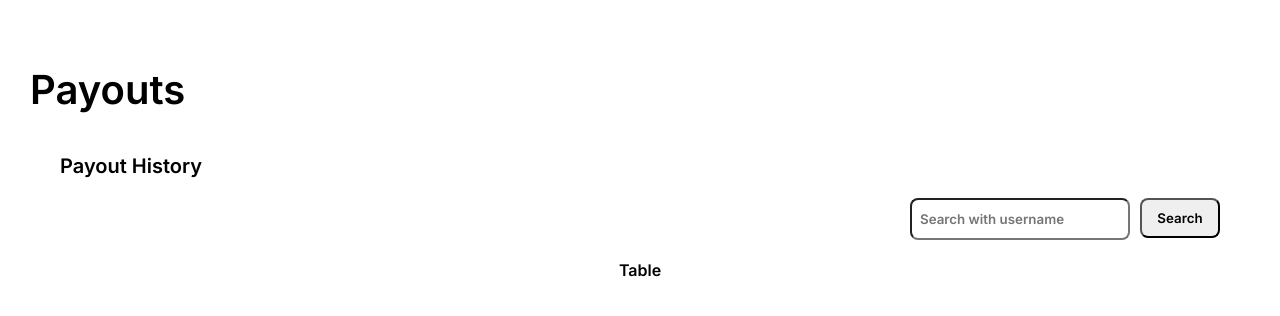
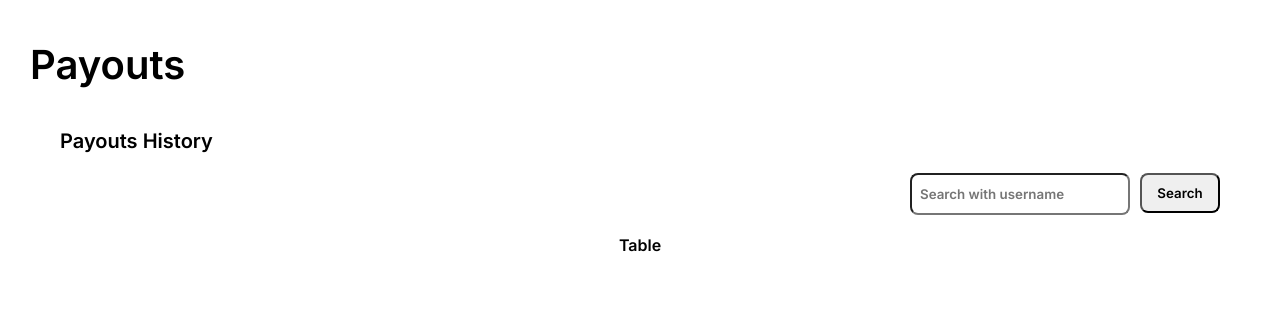
Before and after one commit to mudasirqazi-dev/lithium-ventures, a React (Create React App) app: page / in a window 1280 px wide. Shown: the top 316 px of the page. Built offline with nearby package versions, Linux system fonts and the light colour scheme.

Commit message:
moved styled components to a dedicated file, deleted extra components

```diff
--- a/src/components/Container.tsx
+++ b/src/components/Container.tsx
@@ -1,16 +1,12 @@
-import React, { ReactNode } from "react";
-import styled from "styled-components";
+import { ReactNode } from "react";
+import { Padding } from "../controls";
 
 type Props = {
   children: ReactNode;
 };
 
 function Container({ children }: Props) {
-  const Div = styled.div`
-    padding: 25px 30px;
-  `;
-
-  return <Div>{children}</Div>;
+  return <Padding>{children}</Padding>;
 }
 
 export default Container;
--- a/src/components/Heading.tsx
+++ /dev/null
@@ -1,13 +0,0 @@
-import React from "react";
-import styled from "styled-components";
-
-function Heading() {
-  const H3 = styled.h3`
-    font-weight: 600;
-    font-size: 40px;
-  `;
-
-  return <H3>Payouts</H3>;
-}
-
-export default Heading;
--- a/src/components/SubHeading.tsx
+++ /dev/null
@@ -1,13 +0,0 @@
-import React from "react";
-import styled from "styled-components";
-
-function SubHeading() {
-  const H3 = styled.h3`
-    font-weight: 600;
-    font-size: 20px;
-  `;
-
-  return <H3>Payout History</H3>;
-}
-
-export default SubHeading;
--- a/src/components/Table.tsx
+++ b/src/components/Table.tsx
@@ -1,32 +1,18 @@
 import React, { ReactNode, useState } from "react";
-import styled from "styled-components";
+import {
+  RowContentCenter,
+  RowContentEnd,
+  SearchButton,
+  Searchbar,
+} from "../controls";
 
 function Table() {
   const [keyword, setKeyword] = useState<string>("");
-  const Row = styled.div`
-    display: flex;
-    flex-direction: row;
-  `;
-  const RowContentEnd = styled(Row)`
-    justify-content: end;
-  `;
-  const RowContentCenter = styled(Row)`
-    justify-content: center;
-  `;
-  const Searchbar = styled.input`
-    border-radius: 8px;
-    height: 30px;
-    width: 200px;
-    padding: 4px 8px;
-    justify-content: end;
-  `;
-  const SearchButton = styled.button`
-    border-radius: 8px;
-    height: 40px;
-    width: 80px;
-    padding: 4px 8px;
-    margin-left: 10px;
-  `;
+  const handleSearch = (e: React.MouseEvent<HTMLElement>) => {
+    e.preventDefault();
+    if (!keyword) return;
+    console.log(keyword);
+  };
 
   return (
     <>
@@ -34,13 +20,13 @@ function Table() {
         <Searchbar
           placeholder="Search with username"
           value={keyword}
-          onChange={(e) => setKeyword(e?.target?.value)}
+          onChange={(e: React.ChangeEvent<HTMLInputElement>) =>
+            setKeyword(e?.target?.value)
+          }
         />
-        <SearchButton>Search</SearchButton>
+        <SearchButton onClick={handleSearch}>Search</SearchButton>
       </RowContentEnd>
-      <div style={{ marginTop: 20 }}>
-        <RowContentCenter>Table</RowContentCenter>
-      </div>
+      <RowContentCenter>Table</RowContentCenter>
     </>
   );
 }
--- a/src/components/TableContainer.tsx
+++ /dev/null
@@ -1,16 +0,0 @@
-import React, { ReactNode } from "react";
-import styled from "styled-components";
-
-type Props = {
-  children: ReactNode;
-};
-
-function TableContainer({ children }: Props) {
-  const Div = styled.div`
-    padding: 0px 30px;
-  `;
-
-  return <Div>{children}</Div>;
-}
-
-export default TableContainer;
--- /dev/null
+++ b/src/controls/index.tsx
@@ -0,0 +1,49 @@
+import styled from "styled-components";
+
+const Padding = styled.div`
+  padding: 0px 30px;
+`;
+const Row = styled.div`
+  display: flex;
+  flex-direction: row;
+`;
+const RowContentEnd = styled(Row)`
+  justify-content: end;
+`;
+const RowContentCenter = styled(Row)`
+  justify-content: center;
+  margin-top: 20px;
+`;
+const Searchbar = styled.input`
+  border-radius: 8px;
+  height: 30px;
+  width: 200px;
+  padding: 4px 8px;
+  justify-content: end;
+`;
+const SearchButton = styled.button`
+  border-radius: 8px;
+  height: 40px;
+  width: 80px;
+  padding: 4px 8px;
+  margin-left: 10px;
+`;
+const Heading = styled.h3`
+  font-weight: 600;
+  font-size: 40px;
+`;
+const SubHeading = styled.h3`
+  font-weight: 600;
+  font-size: 20px;
+`;
+
+export {
+  Padding,
+  Row,
+  RowContentEnd,
+  RowContentCenter,
+  Searchbar,
+  SearchButton,
+  Heading,
+  SubHeading,
+};
--- a/src/pages/Home.tsx
+++ b/src/pages/Home.tsx
@@ -1,18 +1,15 @@
-import React from "react";
-import Heading from "../components/Heading";
 import Container from "../components/Container";
-import SubHeading from "../components/SubHeading";
-import TableContainer from "../components/TableContainer";
 import Table from "../components/Table";
+import { Heading, SubHeading, Padding } from "../controls";
 
 function Home() {
   return (
     <Container>
-      <Heading />
-      <TableContainer>
-        <SubHeading />
+      <Heading>Payouts</Heading>
+      <Padding>
+        <SubHeading>Payouts History</SubHeading>
         <Table />
-      </TableContainer>
+      </Padding>
     </Container>
   );
 }
```
